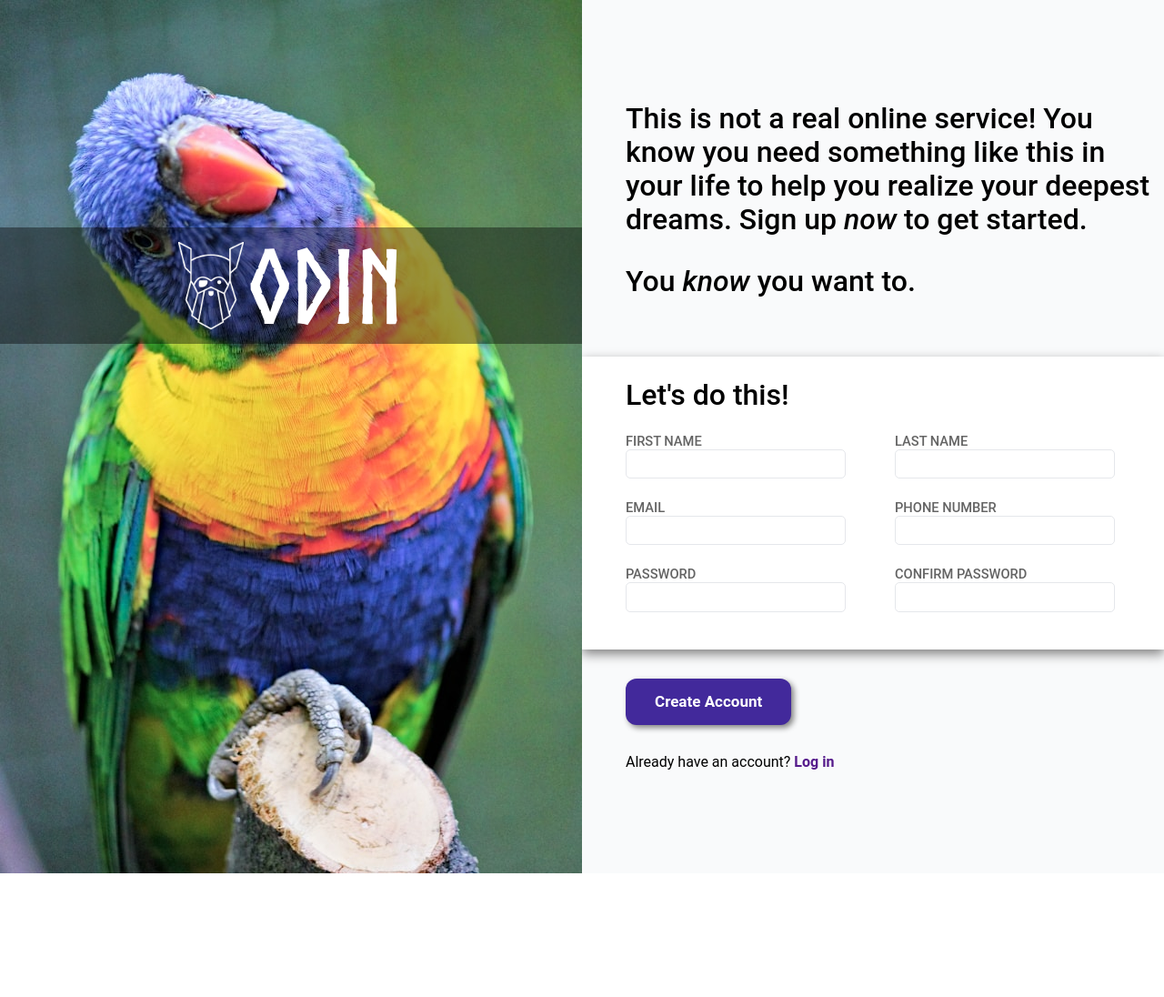
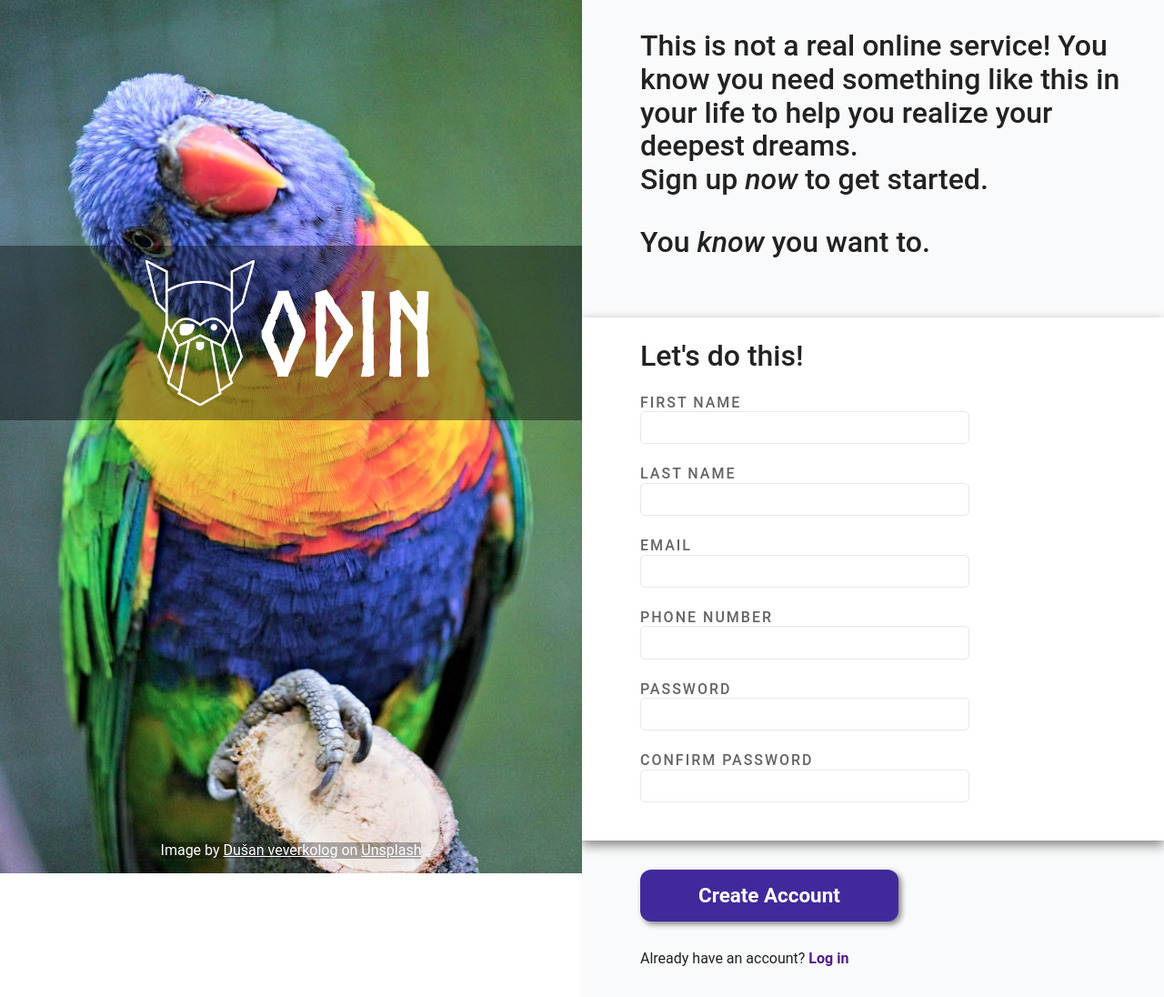
Before and after one commit to mister-fahgenbaas/sign-up_form, a plain HTML site: page index.html in a window 1280 px wide. Shown: the whole page at 91% size. Before the commit the page ends 960 px from the top, so only its background shows below. Drawn offline with Linux system fonts and the light colour scheme; files whose address does not match are found by name.

Commit message:
Apply finishing touches to font sizes, padding, etc. Add photo accreditation.

```diff
--- a/index.html
+++ b/index.html
@@ -14,18 +14,19 @@
         <img src="odin-lined.png" />
         <p>ODIN</p>
       </div>
+      <p class="photo-credit">Image by <a href="https://unsplash.com/@veverkolog">Dušan veverkolog</a> on <a href="unsplash.com">Unsplash</a></p>
     </div>
 
     <div class="main">
-
       <div class="main-hero">
         <p>
           This is not a real online service! You know you need something like this
-          in your life to help you realize your deepest dreams. Sign up <em>now</em>
-          to get started.
-          <p>
+          in your life to help you realize your deepest dreams.
+        <br>
+          Sign up <em>now</em> to get started.
+        </p>
+        <p>
           You <em>know</em> you want to.
-          </p>
         </p>
       </div>
 
--- a/style.css
+++ b/style.css
@@ -377,6 +377,10 @@ body {
     width: 640px;
     flex: 0 0 auto;
     position: relative;
+    display: flex;
+    flex-direction: column;
+    justify-content: flex-end;
+    align-items: center;
 
 }
 
@@ -386,11 +390,11 @@ body {
     align-items: center;
     column-gap: 5px;
 	background: rgb(0 0 0 / 40%);
-    height: 8rem;
+    height: 12rem;
 	padding: 1rem 0;
     color: white;
     position: absolute;
-    top: 250px;
+    top: 270px;
     width: 100%;
 }
 
@@ -401,11 +405,20 @@ body {
 }
 
 .card-body > p {
-    font: 7rem "norse-bold";
+    font: 8rem "norse-bold";
     margin: 0;
 }
 
-/*** MAIN CONTENT STYLING ***/
+.card p a:visited, .card p a:link {
+    color: white;
+}
+
+.photo-credit {
+    color: white;
+    background-color: rgb(0 0 0 / 30%);
+}
+
+/*** MAIN SECTION STYLING ***/
 
 .main {
     display: flex;
@@ -415,17 +428,17 @@ body {
     flex: 1;
     font-size: 24pt;
     font-weight: 500;
-    background: #f9fafb
+    background: #f9fafb;
+    color: #222;    /* Very dark grey */
 }
 
 .main > * {
     /* padding: 20px 11rem 0 3rem*/;
-    padding-left: 3rem;
+    padding-left: 4rem;
 }
 
 .main-hero {
-    /* background: #f9fafb*/;
-    /* flex: 1*/;
+    padding-right: 47px;
 }
 
 .main-form {
@@ -447,6 +460,7 @@ form {
     display: flex;
     flex-wrap: wrap;
     font-size: 12pt;
+    padding-right: 6rem;
 }
 
 form > div {
@@ -465,14 +479,15 @@ form > div.err-msg{
 
 label {
     display: block;
-    font-size: 11pt;
+    font-size: 12pt;
+    letter-spacing: 2px;
     color: rgb(100, 100, 100);
 }
 
 input {
     border-radius: 5px;
     border: 1px solid #E5E7EB;
-    padding: 6px 10px;
+    padding: 8px 70px;
 }
 
 input:focus {
@@ -490,14 +505,14 @@ input:focus {
 }
 
 .btn {
-    padding: 1rem 2rem;
+    padding: 1rem 4rem;
     text-align: center;
     background-color: #42299b;
     color: white;
     border: none;
     border-radius: 12px;
     font-weight: bold;
-    font-size: 17px;
+    font-size: 1.4rem;
     box-shadow: 3px 3px 6px grey;
     position: relative;
 }
```
